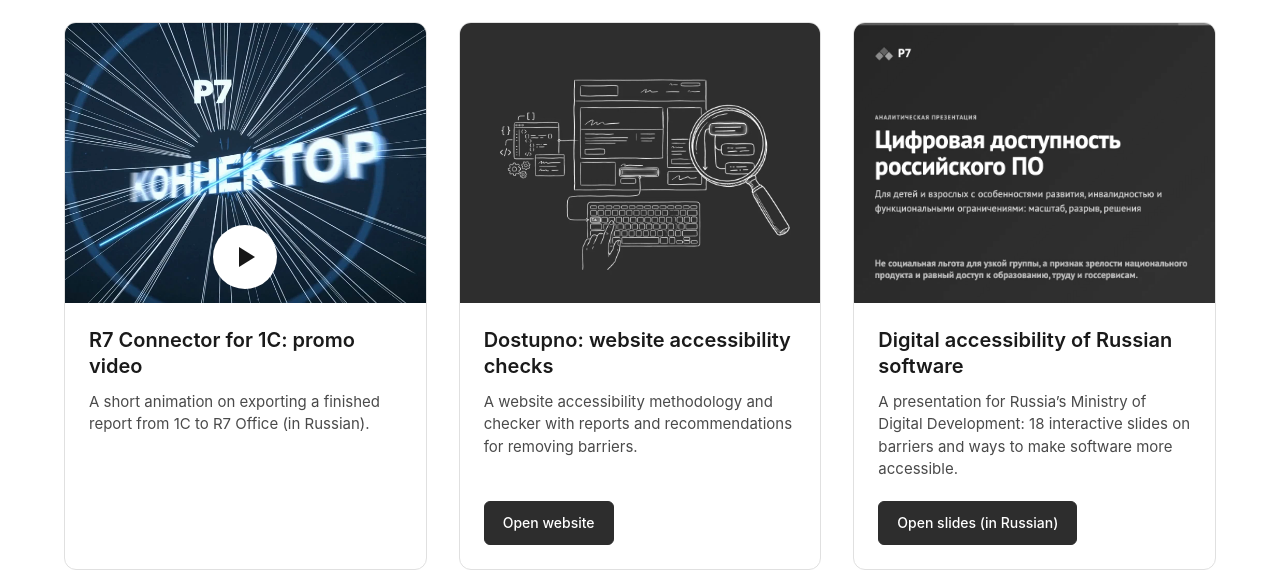
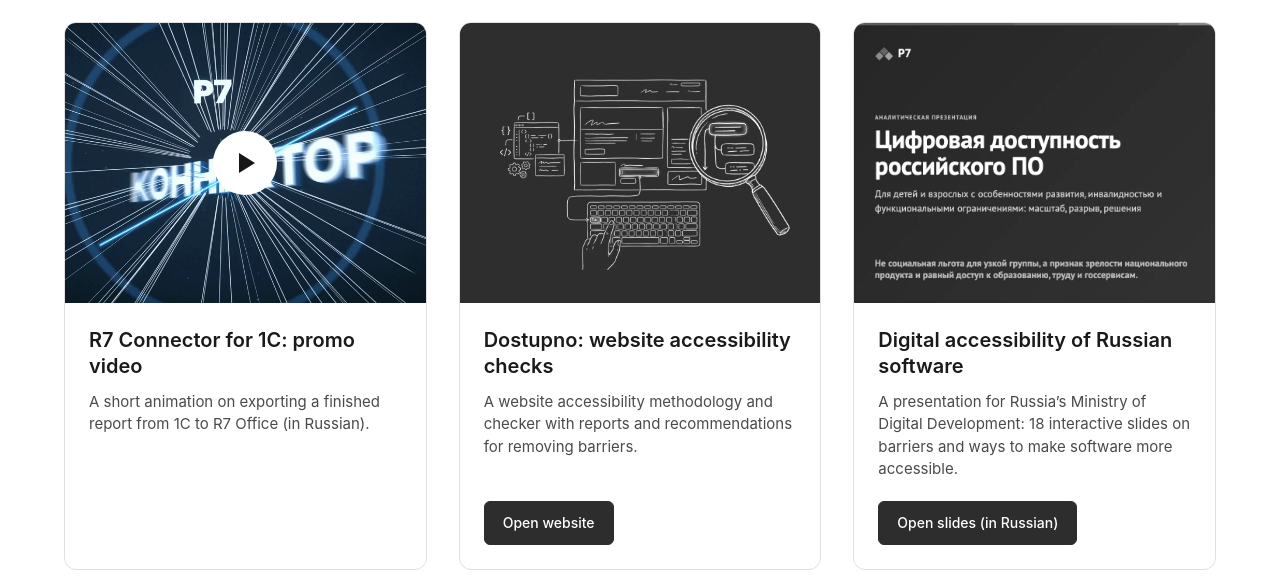
Before and after one commit to isolovyev77/business-card, a plain HTML site: page index.html in a window 1280 px wide. Shown: the part 2060-2641 px from the top of the page. Drawn offline with Linux system fonts and the light colour scheme.

Commit message:
Вернуть кнопку Play в центр обложки

```diff
--- a/index.html
+++ b/index.html
@@ -23,7 +23,7 @@
     <link rel="icon" type="image/png" sizes="16x16" href="assets/avatar.png">
     <link rel="apple-touch-icon" sizes="180x180" href="assets/avatar.png">
 
-    <link rel="stylesheet" href="styles.css?v=7">
+    <link rel="stylesheet" href="styles.css?v=8">
 </head>
 <body>
     <header class="header">
--- a/styles.css
+++ b/styles.css
@@ -423,9 +423,9 @@ body {
 
 .case-video-play-icon {
     position: absolute;
-    bottom: 14px;
+    top: 50%;
     left: 50%;
-    transform: translateX(-50%);
+    transform: translate(-50%, -50%);
     display: grid;
     place-items: center;
     width: 64px;
```
